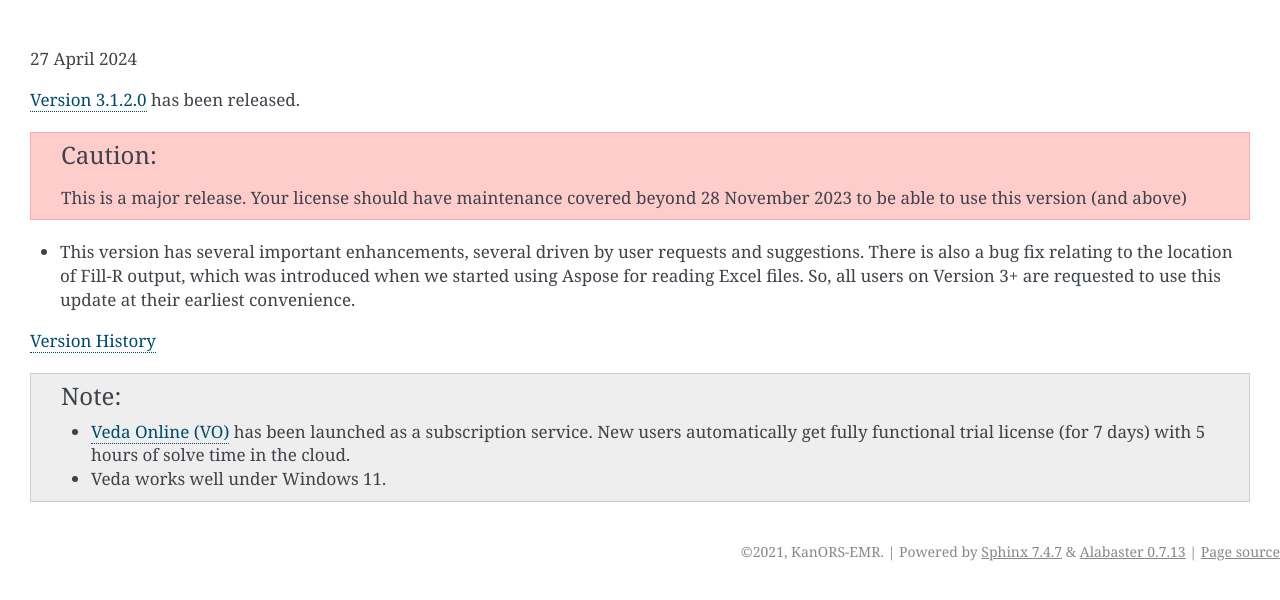
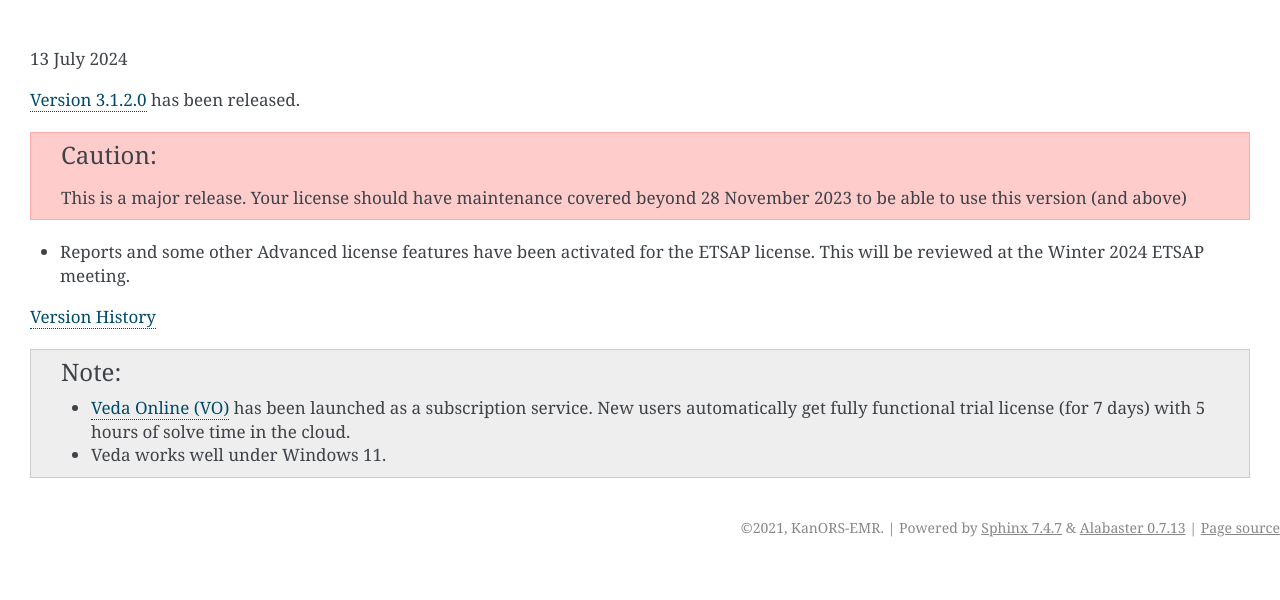
Before and after one commit to kanors-emr/Veda-start-page-news, a Sphinx documentation site: the page built from docs/source/index.rst, in a window 1280 px wide. Shown: the top 600 px of the page. Built offline with Sphinx 7.4.7, drawn with Linux system fonts in a browser that asks for light colours.

Commit message:
no message

```diff
--- a/docs/source/index.rst
+++ b/docs/source/index.rst
@@ -5,15 +5,14 @@
 
 .. .. topic::
 
-27 April 2024
+13 July 2024
 
 `Version 3.1.2.0 <https://github.com/kanors-emr/Veda2.0-Installation/releases/latest/>`_ has been released.
 
 .. caution::
    This is a major release. Your license should have maintenance covered beyond 28 November 2023 to be able to use this version (and above)
 
-
-* This version has several important enhancements, several driven by user requests and suggestions. There is also a bug fix relating to the location of Fill-R output, which was introduced when we started using Aspose for reading Excel files. So, all users on Version 3+ are requested to use this update at their earliest convenience.
+* Reports and some other Advanced license features have been activated for the ETSAP license. This will be reviewed at the Winter 2024 ETSAP meeting.
 
 `Version History <https://veda-documentation.readthedocs.io/en/latest/pages/version_history.html>`_
 
```
